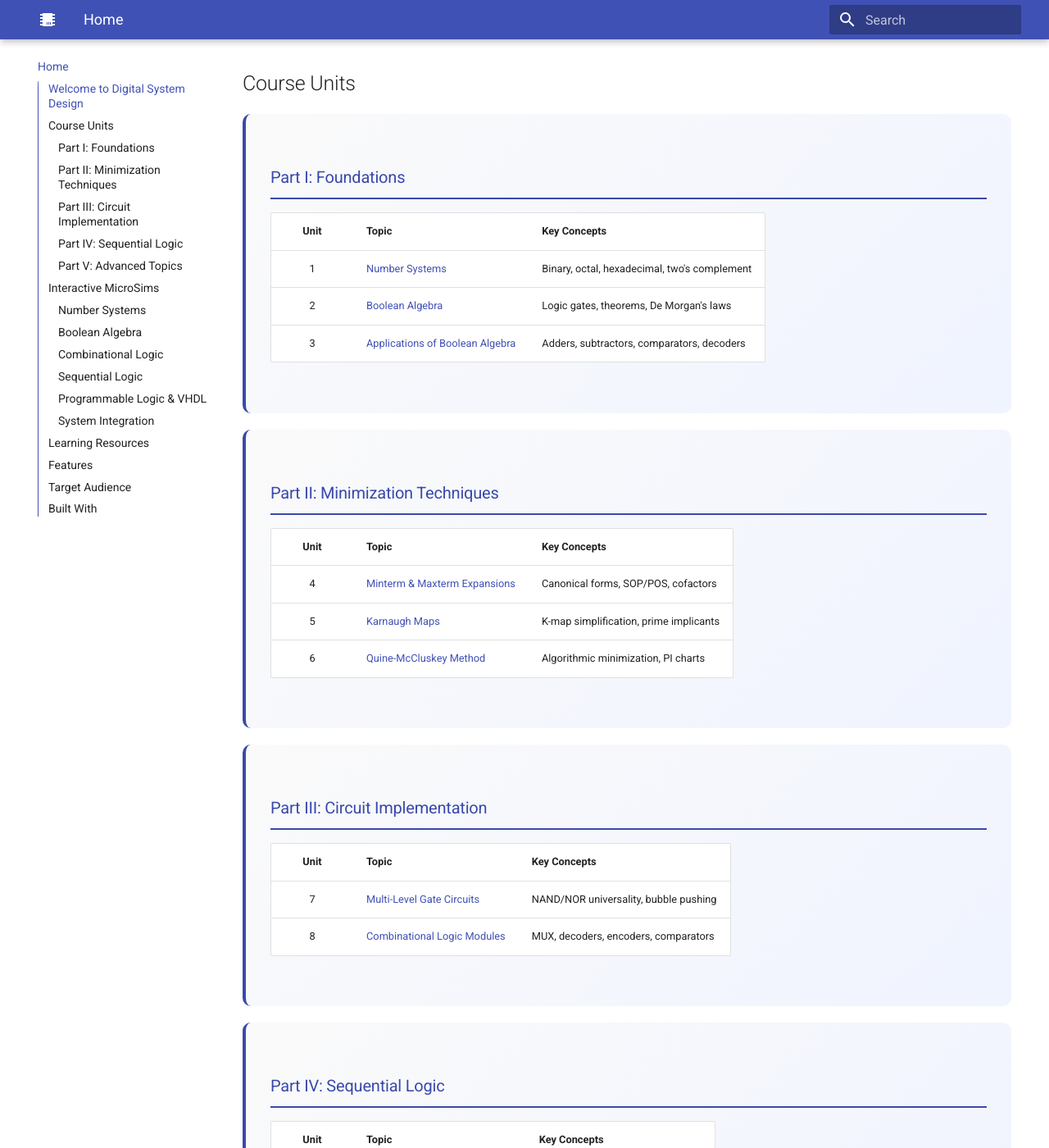
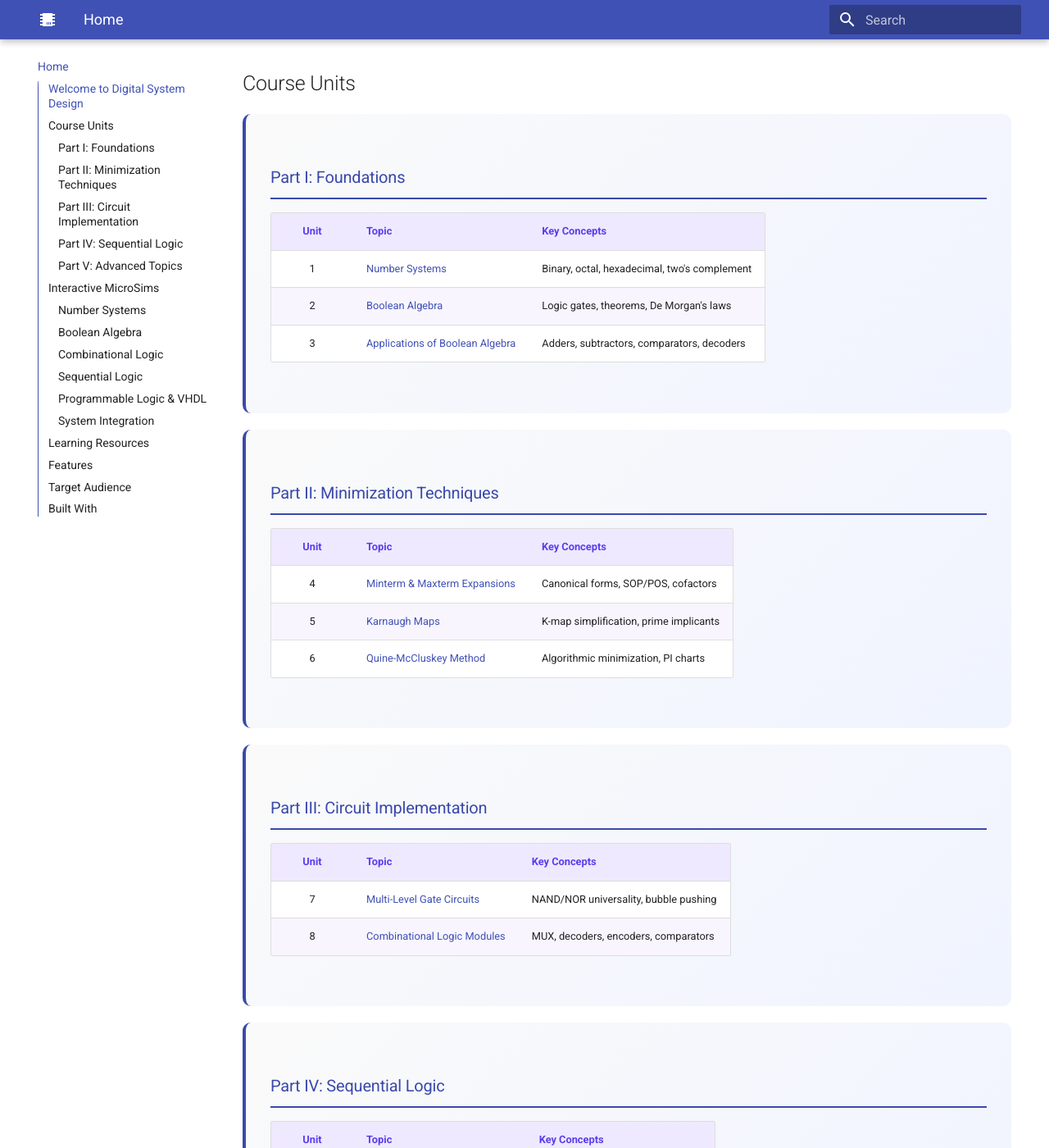
Before and after one commit to Nati-123/intelligent-textbook-ee2301, an MkDocs documentation site: the page built from docs/home.md, in a window 1280 px wide and 1400 px high, scrolled down 527 px. Shown: the whole window at 82% size. Built offline with MkDocs 1.6.1 and Material for MkDocs 9.7.7, drawn with Linux system fonts in a browser that asks for light colours.

Commit message:
Style tables: lavender header, purple text, alternating rows
Header: #EFE9FF bg with #5A3EED text. Alternating rows white/#F8F5FF.
Subtle #DDDDDD borders. Applied globally.

Co-Authored-By: Claude Opus 4.6 <noreply@anthropic.com>

```diff
--- a/docs/stylesheets/extra.css
+++ b/docs/stylesheets/extra.css
@@ -517,6 +517,31 @@
   color: #222222;
 }
 
+/* ===== TABLE STYLING (Global) ===== */
+.md-typeset table:not([class]) {
+  border-collapse: collapse;
+  border: 1px solid #DDDDDD;
+}
+
+.md-typeset table:not([class]) th {
+  background: #EFE9FF !important;
+  color: #5A3EED !important;
+  font-weight: 700;
+  border-color: #DDDDDD;
+}
+
+.md-typeset table:not([class]) td {
+  border-color: #DDDDDD;
+}
+
+.md-typeset table:not([class]) tbody tr:nth-child(odd) {
+  background: #ffffff;
+}
+
+.md-typeset table:not([class]) tbody tr:nth-child(even) {
+  background: #F8F5FF;
+}
+
 /* ===== MATH / EQUATIONS (Global) ===== */
 .md-typeset .MathJax {
   color: #222222 !important;
--- a/mkdocs.yml
+++ b/mkdocs.yml
@@ -37,7 +37,7 @@ markdown_extensions:
       emoji_generator: !!python/name:material.extensions.emoji.to_svg
 
 extra_css:
-  - stylesheets/extra.css?v=11
+  - stylesheets/extra.css?v=12
   - stylesheets/audio-player.css
   - stylesheets/quiz.css?v=3
 
```
